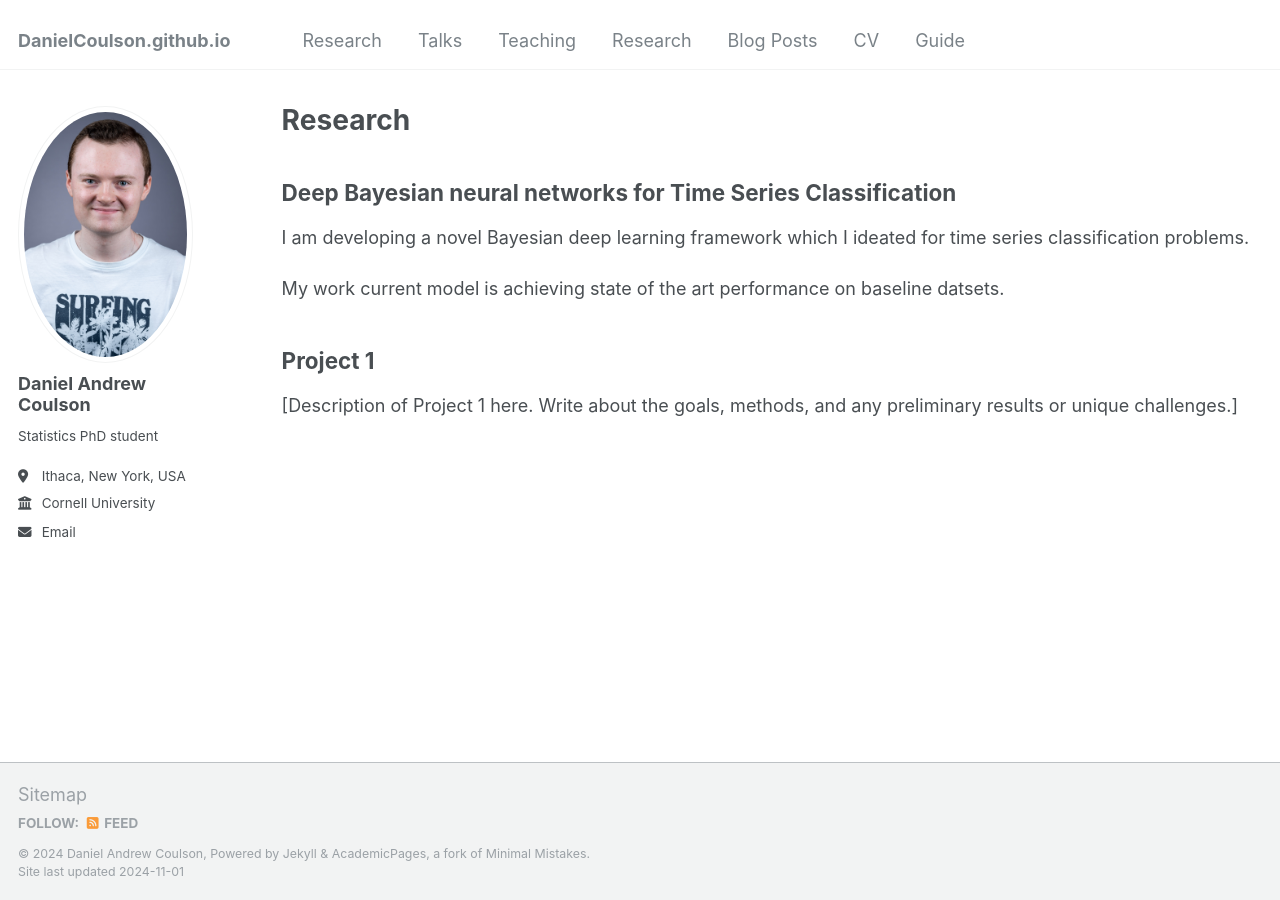
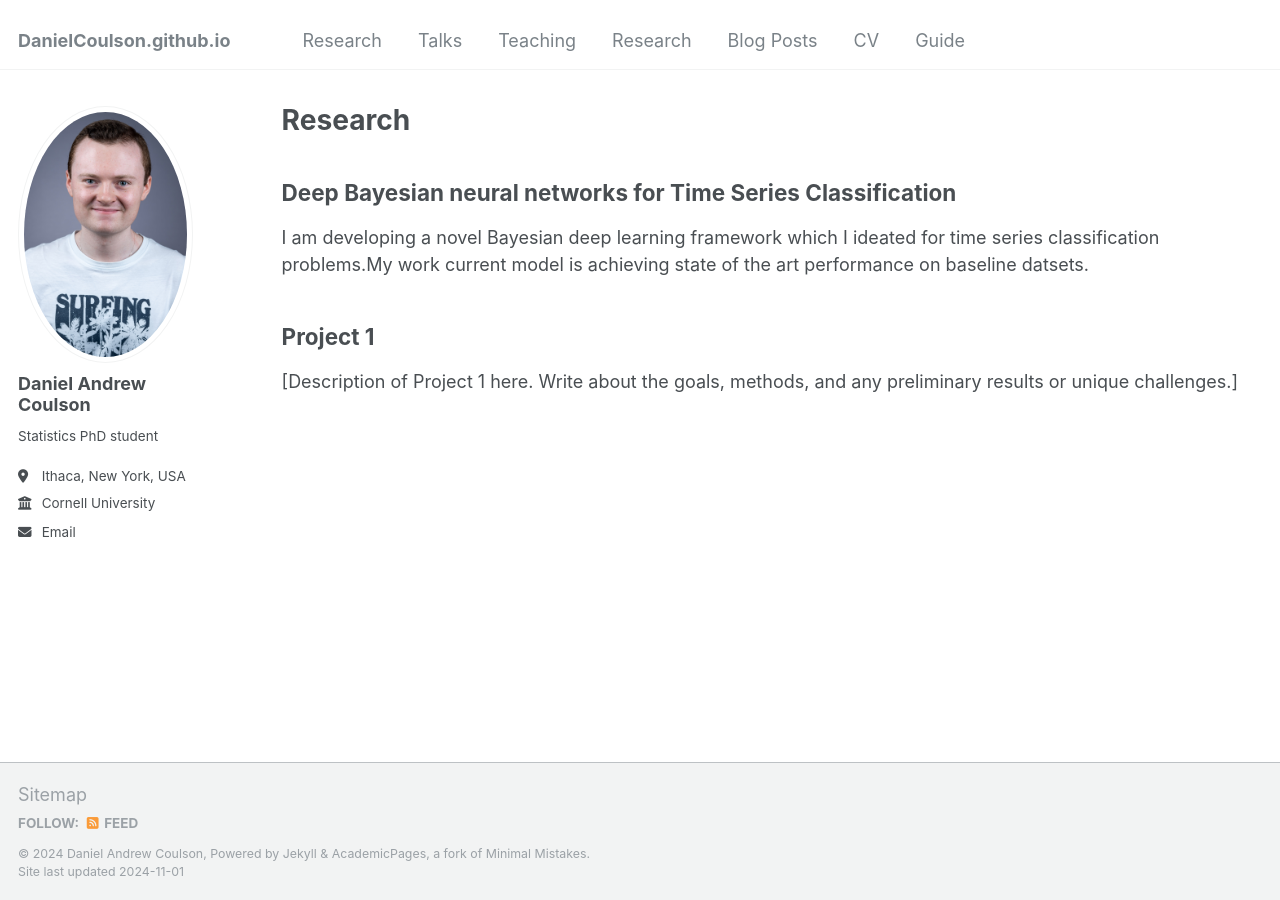
Before and after one commit to DanielCoulson/DanielCoulson.github.io, a Jekyll site: the page built from _pages/research.html, in a window 1280 px wide. Built offline with Jekyll 4.4.1, drawn with Linux system fonts in a browser that asks for light colours.

```diff
--- a/_pages/research.html
+++ b/_pages/research.html
@@ -5,8 +5,7 @@ permalink: /research/
 ---
 
 <h2>Deep Bayesian neural networks for Time Series Classification</h2>
-<p>I am developing a novel Bayesian deep learning framework which I ideated for time series classification problems. </p>
-<p>My work current model is achieving state of the art performance on baseline datsets.  </p>
+<p>I am developing a novel Bayesian deep learning framework which I ideated for time series classification problems.My work current model is achieving state of the art performance on baseline datsets. </p>
 
 <h2>Project 1</h2>
 <p>[Description of Project 1 here. Write about the goals, methods, and any preliminary results or unique challenges.]</p>
```
